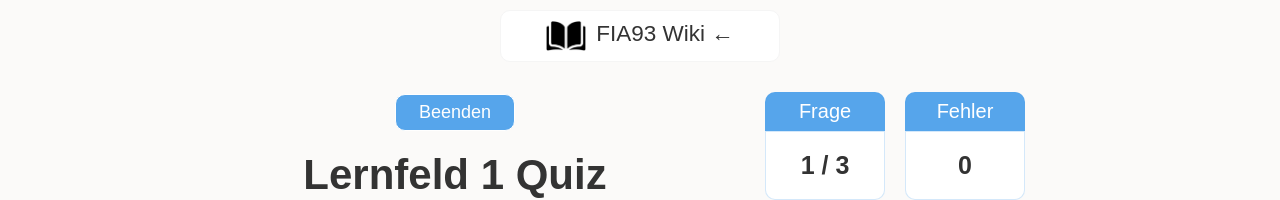
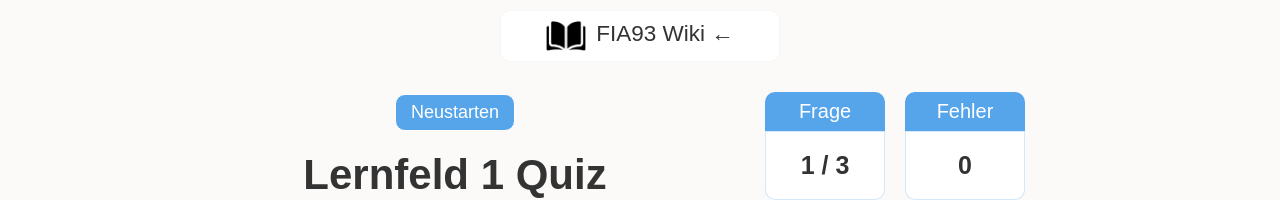
Before and after one commit to svenson95/FIA-Wiki-Quiz, an Angular app: page /game in a window 1280 px wide. Shown: the top 200 px of the page. Built offline with nearby package versions, Linux system fonts and the light colour scheme.

Commit message:
fix: button text from 'Beenden' to 'Neustarten'

```diff
--- a/src/components/game/game.component.html
+++ b/src/components/game/game.component.html
@@ -1,6 +1,6 @@
 <div class="container__header">
   <div class="menu flex-column">
-    <a class="btn" routerLink="/" routerLinkActive="active">Beenden</a>
+    <a class="btn" routerLink="/" routerLinkActive="active">Neustarten</a>
     <h2 title>Lernfeld 1 Quiz</h2>
   </div>
   <div id="hud">
```
Also changed, not shown: 6 other files (tests, documents, lock files or other folders).
